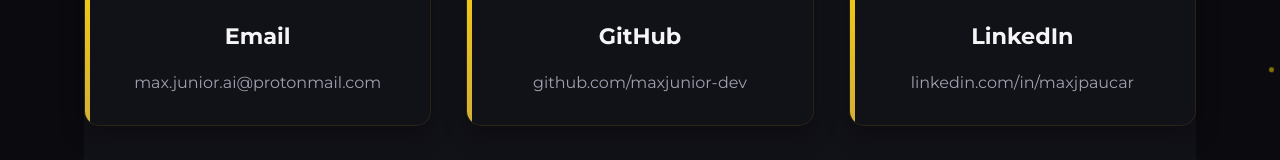
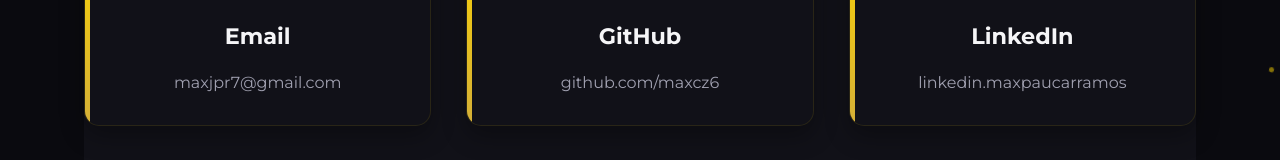
Before and after one commit to maxcz6/maxcz6.github.io, a plain HTML site: page index.html in a window 1280 px wide. Shown: the part 4125-4285 px from the top of the page. Drawn offline with Linux system fonts and the light colour scheme.

Commit message:
Update index.html

```diff
--- a/index.html
+++ b/index.html
@@ -188,22 +188,22 @@
                 <div class="card contact-card">
                     <i class="fas fa-envelope"></i>
                     <h3>Email</h3>
-                    <p>max.junior.ai@protonmail.com</p>
+                    <p>maxjpr7@gmail.com</p>
                 </div>
                 <div class="card contact-card">
                     <i class="fab fa-github"></i>
                     <h3>GitHub</h3>
-                    <p><a href="https://github.com/maxjunior-dev" target="_blank">github.com/maxjunior-dev</a></p>
+                    <p><a href="https://github.com/maxcz6/maxcz6.github.io" target="_blank">github.com/maxcz6</a></p>
                 </div>
                 <div class="card contact-card">
                     <i class="fab fa-linkedin"></i>
                     <h3>LinkedIn</h3>
-                    <p><a href="https://linkedin.com/in/maxjpaucar" target="_blank">linkedin.com/in/maxjpaucar</a></p>
+                    <p><a href="https://www.linkedin.com/in/max-paucar-ramos-13b031357" target="_blank">linkedin.maxpaucarramos</a></p>
                 </div>
             </div>
 
             <div class="social-links">
-                <a href="https://github.com/maxjunior-dev" target="_blank"><i class="fab fa-github"></i></a>
+                <a href="https://github.com/maxcz6/maxcz6.github.io" target="_blank"><i class="fab fa-github"></i></a>
                 <a href="https://www.linkedin.com/in/max-paucar-ramos-13b031357" target="_blank"><i class="fab fa-linkedin-in"></i></a>
                 <a href="https://www.facebook.com/share/12LcahhffvA/" target="_blank"><i class="fab fa-facebook"></i></a>
             </div>
```
